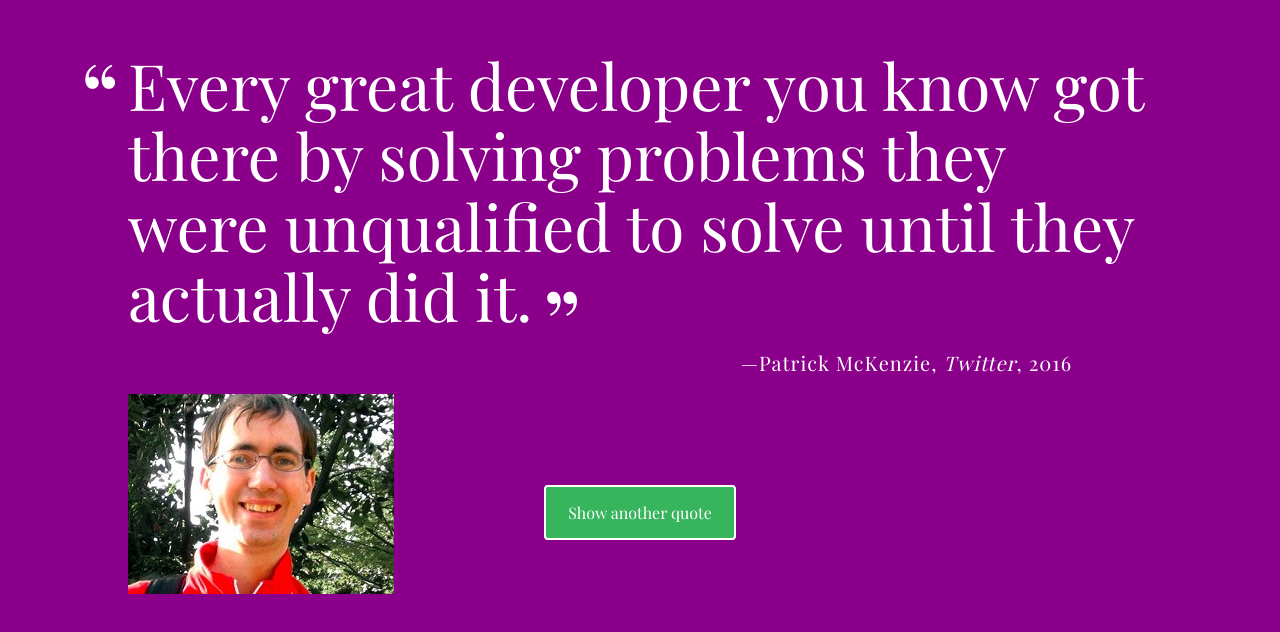
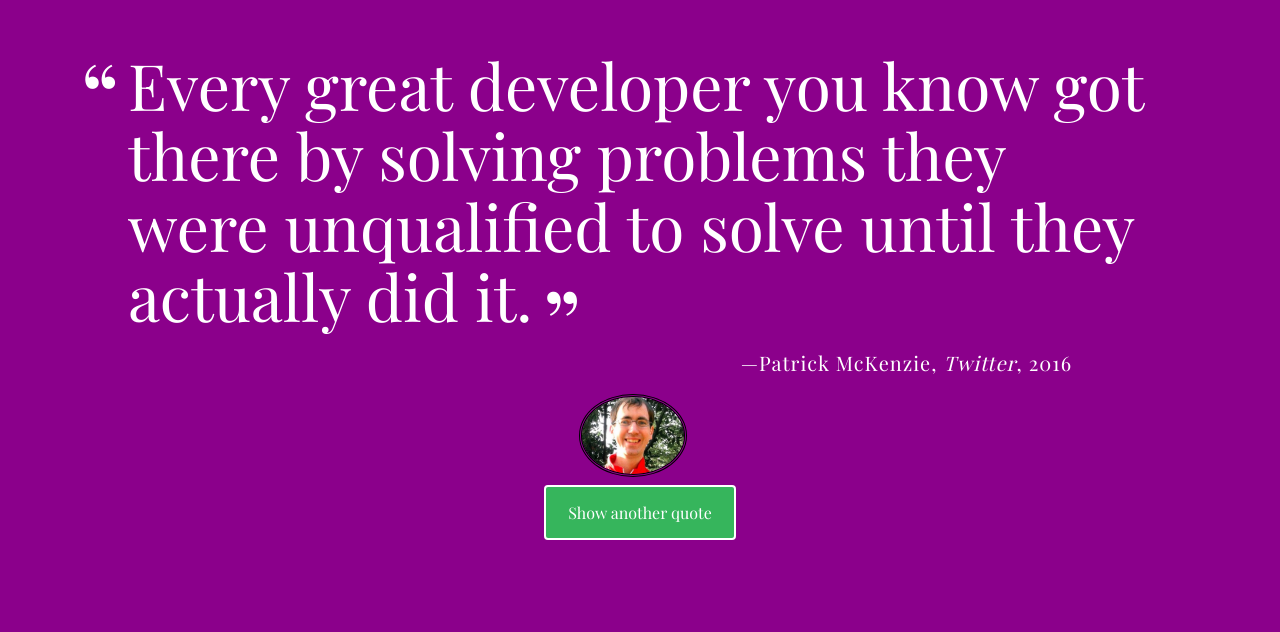
Before and after one commit to sailonseas/Unit_1_Project, a plain HTML site: page index.html in a window 1280 px wide. Shown: the part 110-742 px from the top of the page. Drawn offline with nearby package versions, Linux system fonts and the light colour scheme; a web font is replaced by a local one.

Commit message:
Updated CSS to include more styling for photo object

```diff
--- a/css/styles.css
+++ b/css/styles.css
@@ -16,6 +16,14 @@ body {
   right: 10%;
   width: 80%;
   line-height: .5;
+}
+
+.photo {
+border: 3px double black;
+position: relative;
+border-radius: 50%;
+left: 44%;
+width: 10%;
 }
 
 .quote {
```
